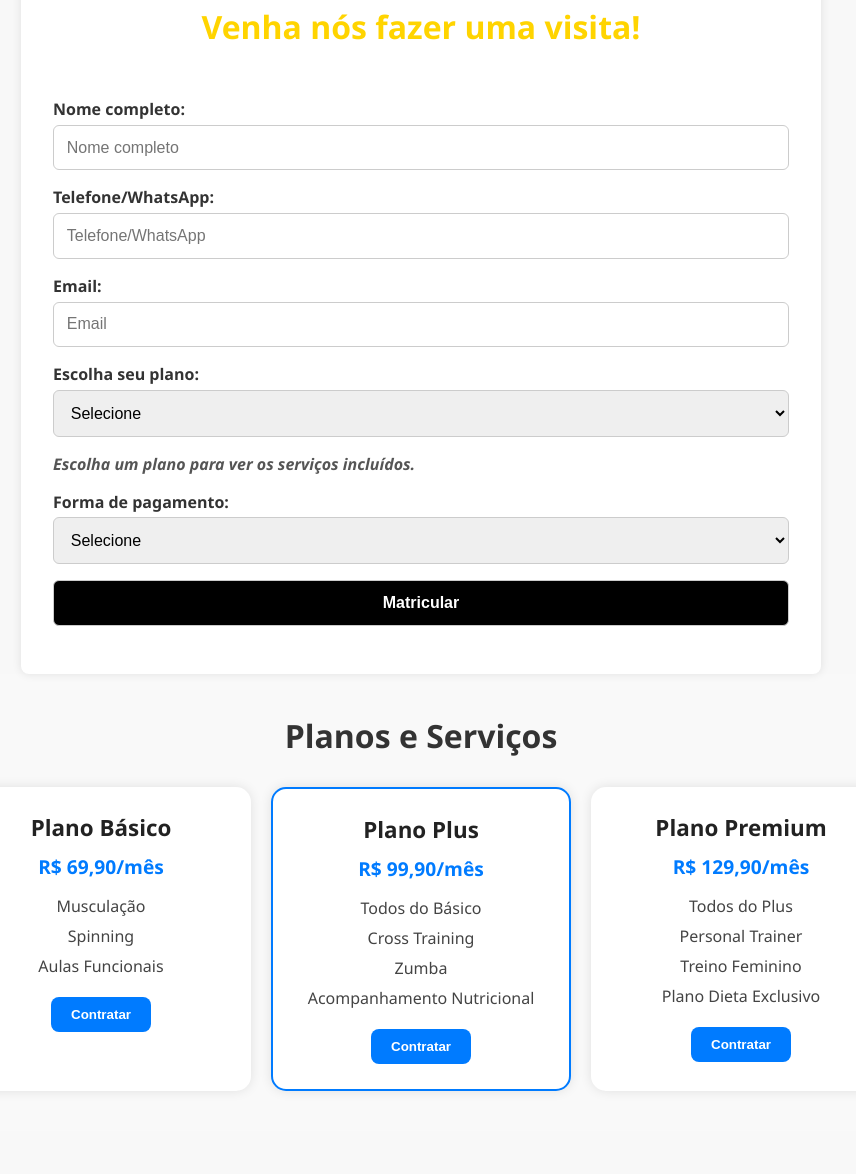
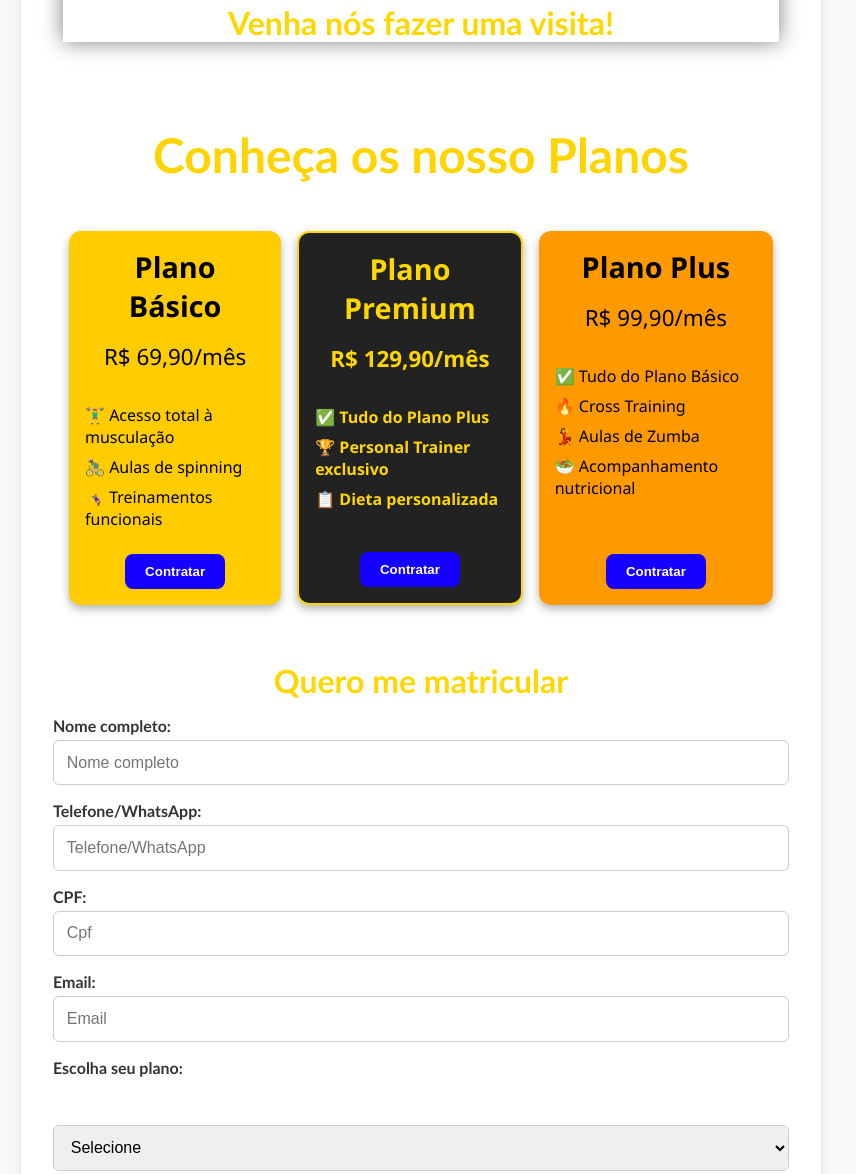
Before and after one commit to devgabrielbarbosa/Academia-Corpo-Perfeito-, a plain HTML site: page academia/index.html in a window 1280 px wide. Shown: the part 1067-2241 px from the top of the page, without its empty margins (219-1075 px from the left). Drawn offline with Linux system fonts and the light colour scheme.

Commit message:
Atualização no sistema e implementação de novass funcionalidade do chat

```diff
--- a/academia/index.html
+++ b/academia/index.html
@@ -63,19 +63,60 @@
       loading="lazy"
       referrerpolicy="no-referrer-when-downgrade">
     </iframe>
-
+  <h2>Venha nós fazer uma visita!</h2>
   </div>
-  <h2>Venha nós fazer uma visita!</h2>
+<br>
+<br>
 </section>
 
 
-      </div>
-      <form id="form-matricula">
+      </div id="planos">
+      <h1>Conheça os nosso Planos</h1>
+    <section class="planos-container">
+  <div class="card-plano plano-basico" id="plano-basico">
+    <h3>Plano Básico</h3>
+    <p class="preco">R$ 69,90/mês</p>
+    <ul>
+      <li>🏋️‍♂️ Acesso total à musculação</li>
+      <li>🚴‍♂️ Aulas de spinning</li>
+      <li>🤸‍♀️ Treinamentos funcionais</li>
+    </ul>
+    <button class="btn-contratar" onclick="contratarPlano('plano-basico')">Contratar</button>
+  </div>
+
+  <div class="card-plano plano-premium" id="plano-premium">
+    <h3>Plano Premium</h3>
+    <p class="preco">R$ 129,90/mês</p>
+    <ul>
+      <li>✅ Tudo do Plano Plus</li>
+      <li>🏆 Personal Trainer exclusivo</li>
+      <li>📋 Dieta personalizada</li>
+    </ul>
+    <button class="btn-contratar" onclick="contratarPlano('plano-premium')">Contratar</button>
+  </div>
+  <div class="card-plano plano-plus destaque" id="plano-plus">
+    <h3>Plano Plus</h3>
+    <p class="preco">R$ 99,90/mês</p>
+    <ul>
+      <li>✅ Tudo do Plano Básico</li>
+      <li>🔥 Cross Training</li>
+      <li>💃 Aulas de Zumba</li>
+      <li>🥗 Acompanhamento nutricional</li>
+    </ul>
+    <button class="btn-contratar" onclick="contratarPlano('plano-plus')">Contratar</button>
+  </div>
+
+</section>
+
+      <form >
+        <h2 id="form-matricula">Quero me matricular</h2>
         <label for="nome">Nome completo:</label>
         <input type="text" id="nome" placeholder="Nome completo" required />
 
         <label for="telefone">Telefone/WhatsApp:</label>
         <input type="text" id="telefone" placeholder="Telefone/WhatsApp" required />
+          <label for="CPF">CPF:</label>
+        <input type="number" id="cpf" placeholder="Cpf" required />
 
         <label for="email">Email:</label>
         <input type="email" id="email" placeholder="Email" required />
@@ -88,7 +129,7 @@
 </select>
 
 
-<div id="servicos-plano"></div>
+        <div id="servicos-plano"></div>
         <div id="servicos-plano" style="margin-bottom: 1rem; font-weight: bold; font-style: italic; color: #555;">
           Escolha um plano para ver os serviços incluídos.
         </div>
@@ -105,46 +146,7 @@
       </form>
     </section>
 
-    <!-- Planos e Serviços -->
-    <section id="planos" class="secao-planos">
-      <h2>Planos e Serviços</h2>
-      <div class="cards-planos">
-        <div class="card-plano" id="plano-basico">
-          <h3>Plano Básico</h3>
-          <p class="preco">R$ 69,90/mês</p>
-          <ul>
-            <li>Musculação</li>
-            <li>Spinning</li>
-            <li>Aulas Funcionais</li>
-          </ul>
-          <button class="btn-contratar" onclick="contratarPlano('plano-basico')">Contratar</button>
-        </div>
 
-        <div class="card-plano destaque" id="plano-plus">
-          <h3>Plano Plus</h3>
-          <p class="preco">R$ 99,90/mês</p>
-          <ul>
-            <li>Todos do Básico</li>
-            <li>Cross Training</li>
-            <li>Zumba</li>
-            <li>Acompanhamento Nutricional</li>
-          </ul>
-          <button class="btn-contratar" onclick="contratarPlano('plano-plus')">Contratar</button>
-        </div>
-
-        <div class="card-plano" id="plano-premium">
-          <h3>Plano Premium</h3>
-          <p class="preco">R$ 129,90/mês</p>
-          <ul>
-            <li>Todos do Plus</li>
-            <li>Personal Trainer</li>
-            <li>Treino Feminino</li>
-            <li>Plano Dieta Exclusivo</li>
-          </ul>
-          <button class="btn-contratar" onclick="contratarPlano('plano-premium')">Contratar</button>
-        </div>
-      </div>
-    </section>
 
     <!-- Serviços oferecidos -->
     <section class="servicos" id="servicos" aria-labelledby="titulo-servicos">
@@ -157,7 +159,6 @@
         <li><span>🏃‍♀️</span> Aulas Funcionais</li>
         <li><span>🥗</span> Acompanhamento Nutricional</li>
         <li><span>👨‍🏫</span> Personal Trainer</li>
-        <li><span>👩‍🦰</span> Treino Feminino</li>
       </ul>
     </section>
     <section>
--- a/css/client.css
+++ b/css/client.css
@@ -8,7 +8,7 @@
 }
 
 body {
-  font-family: 'Segoe UI', Tahoma, Geneva, Verdana, sans-serif;
+  font-family: 'Trebuchet MS', 'Lucida Sans Unicode', 'Lucida Grande', 'Lucida Sans', Arial, sans-serif;
   background: #f8f8f8;
 }
 
@@ -33,7 +33,15 @@ img {
   cursor: pointer;
   user-select: none;
 }
-
+h1{
+  text-align: center;
+  font-size: 3rem;
+  margin-top: 20px;
+  color: #ffd400;
+}
+h2{
+  margin-bottom: 20px;
+}
 .nav-bar {
   display: flex;
   align-items: center;
@@ -144,8 +152,10 @@ nav a:focus {
   z-index: 10;
 }
 
-.container h3 {
+.container h2 {
+  color: #FFD700;
   margin-bottom: 1rem;
+  font-size: 2rem;
 }
 
 form label {
@@ -262,32 +272,35 @@ form button:disabled {
 /* ================================
    PLANOS-OFERECIDOS
 ================================= */
-.secao-planos {
-  padding: 40px 20px;
-  background: #f9f9f9;
-  text-align: center;
+
+/* Cores diferentes */
+#planos{
+  margin-top: 3rem;
 }
-
-.secao-planos h2 {
-  font-size: 2rem;
-  margin-bottom: 30px;
-  color: #333;
+#planos h1 {
+  color: #FFD700;
 }
-
-.cards-planos {
+.planos-container {
+  margin-top: 2rem;
+  width: 100%;
   display: flex;
-  flex-wrap: wrap;
   justify-content: center;
-  gap: 20px;
+  gap: 1rem;
+  padding: 1rem;
+  color: #fff;
+  font-family: 'Segoe UI', Tahoma, Geneva, Verdana, sans-serif;
 }
 
 .card-plano {
-  background: #fff;
-  border-radius: 15px;
-  padding: 25px;
-  width: 300px;
-  box-shadow: 0 0 12px rgba(0,0,0,0.1);
+  background-color: #1c1c1c;
+  border-radius: 12px;
+  box-shadow: 0 4px 12px rgba(0,0,0,0.4);
+  padding: 2rem;
+  max-width: 300px;
   transition: transform 0.3s ease;
+  display: flex;
+  flex-direction: column;
+  align-items: center;
 }
 
 .card-plano:hover {
@@ -295,31 +308,81 @@ form button:disabled {
 }
 
 .card-plano h3 {
-  font-size: 1.4rem;
-  color: #222;
-  margin-bottom: 10px;
+  font-size: 1.8rem;
+  margin-bottom: 1rem;
 }
 
 .card-plano .preco {
-  font-size: 1.2rem;
-  font-weight: bold;
-  color: #007bff;
-  margin-bottom: 15px;
+  font-size: 1.4rem;
+  color: var(--cor-destaque);
+  margin-bottom: 1rem;
 }
 
 .card-plano ul {
   list-style: none;
   padding: 0;
-  margin: 0 0 20px;
+  margin: 1rem 0;
+  text-align: left;
 }
 
 .card-plano ul li {
-  margin: 8px 0;
-  color: #444;
+  margin-bottom: 0.5rem;
+  font-size: 1rem;
 }
 
 .btn-contratar {
-  background: #007bff;
+  margin-top: auto;
+  background-color: var(--cor-destaque);
+  color: #000;
+  border: none;
+  border-radius: 8px;
+  padding: 0.6rem 1.5rem;
+  font-weight: bold;
+  cursor: pointer;
+  transition: background-color 0.3s;
+}
+
+.btn-contratar:hover {
+  background-color: #e6c200;
+}
+
+/* Cores personalizadas para cada plano */
+.plano-basico {
+  background: #ffcc00; /* Amarelo vibrante */
+  color: #000;         /* Texto preto para contraste */
+}
+
+.plano-plus {
+  background: #ff9900; /* Laranja forte */
+  color: #000;
+}
+
+.plano-premium {
+  background: #222222; /* Preto quase total */
+  color: #FFD700;      /* Dourado no texto */
+  font-weight: bold;
+  border: 2px solid #FFD700;
+}
+.plano-basico,
+.plano-plus,
+.plano-premium {
+  padding: 1rem;
+  border-radius: 12px;
+  box-shadow: 0 4px 10px rgba(0,0,0,0.3);
+  transition: transform 0.2s ease;
+  text-align: center;
+}
+
+.plano-basico:hover,
+.plano-plus:hover,
+.plano-premium:hover {
+  transform: scale(1.03);
+  cursor: pointer;
+}
+
+
+.btn-contratar {
+  background: #1500ff;
   color: white;
   padding: 10px 20px;
   border: none;
@@ -331,10 +394,6 @@ form button:disabled {
 
 .btn-contratar:hover {
   background: #0056b3;
-}
-
-.destaque {
-  border: 2px solid #007bff;
 }
 
 /* ================================
@@ -449,11 +508,12 @@ footer {
   color: #000000;
 }
 
-.mapa-localizacao h2 {
+ h2 {
   font-size: 2rem;
   margin-bottom: 10px;
   color: #FFD400; /* amarelo estilo Smart Fit */
   margin: 40px;
+  text-align: center;
 }
 
 .mapa-container {
@@ -561,6 +621,9 @@ footer {
     z-index: 100;
     width: 100%;
   }
+  h1, h2{
+    font-size: 2rem;
+  }
 
   nav.show {
     display: flex;
@@ -619,6 +682,19 @@ footer {
   width: 100%;
   box-shadow: 0 0 20px rgba(0, 0, 0, 0.5);
 }
+.planos-container {
+  display: flex;
+  flex-direction: column;
+  margin-top: 2rem;
+  margin: 0 auto;
+  width: 300px;
+  display: flex;
+  justify-content: center;
+  gap: 1rem;
+  padding: 1rem;
+  color: #fff;
+  font-family: 'Segoe UI', Tahoma, Geneva, Verdana, sans-serif;
+}
 
 }
 
--- a/js/chat.js
+++ b/js/chat.js
@@ -35,8 +35,31 @@ btnToggle.addEventListener("click", () => {
   } else {
     chatbot.style.display = "flex";
     inputChat.focus();
+
+    // Só mostrar a mensagem se ainda não tiver nenhuma
+    if (divMensagens.children.length === 0) {
+      iniciarChat(); // 👈 mensagem de boas-vindas
+    }
   }
 });
+
+
+// Ao abrir o chat
+function iniciarChat() {
+  exibirMensagemBot("Olá! Eu sou o MaxFit, seu assistente virtual da Academia Corpo Perfeito. 💪 Em que posso te ajudar?");
+}
+
+// Exibe a mensagem
+function exibirMensagemBot(mensagem) {
+  const chat = document.getElementById("chat-messages"); // Corrigido aqui!
+  const div = document.createElement("div");
+  div.className = "chat-msg bot";
+  div.innerText = mensagem;
+  chat.appendChild(div);
+  chat.scrollTop = chat.scrollHeight;
+}
+
+
 
 // Função para adicionar mensagem na tela
 function adicionarMensagem(texto, classe) {
@@ -182,7 +205,9 @@ if (p.includes("quebrado") || p.includes("quebrados") || p.includes("quebrada"))
   if (p.includes("chatbot") || p.includes("funciona o chat")) {
     return "Sou seu assistente virtual para tirar dúvidas rápidas sobre a academia. 😄";
   }
-
+    if (p.includes("obrigado") || p.includes("muito obrigado")) {
+    return "Por nada! qual quer coisa estamos smp a disposição.😄";
+  }
   // Resposta padrão para perguntas não reconhecidas
   return "Desculpe, não entendi sua pergunta. Tente reformular ou pergunte sobre horários, planos, aulas ou equipamentos.";
 }
@@ -195,9 +220,24 @@ async function enviarMensagem() {
   adicionarMensagem(texto, "user");
   inputChat.value = "";
 
+  // Mostrar "Digitando..." antes da resposta real
+  adicionarMensagem("Digitando...", "bot");
+
   const resposta = await processarPergunta(texto);
-  adicionarMensagem(resposta, "bot");
+
+  setTimeout(() => {
+    // Remover a mensagem "Digitando..."
+    const todasMsgs = divMensagens.querySelectorAll(".chat-msg.bot");
+    const ultima = todasMsgs[todasMsgs.length - 1];
+    if (ultima && ultima.textContent === "Digitando...") {
+      ultima.remove();
+    }
+
+    // Adicionar a resposta real
+    adicionarMensagem(resposta, "bot");
+  }, 2000);
 }
+
 
 btnEnviar.addEventListener("click", enviarMensagem);
 inputChat.addEventListener("keydown", (e) => {
--- a/js/client.js
+++ b/js/client.js
@@ -57,11 +57,12 @@ form.addEventListener('submit', async e => {
   const nome  = document.getElementById('nome').value.trim();
   const tel   = document.getElementById('telefone').value.trim();
   const email = document.getElementById('email').value.trim();
+  const cpf = document.getElementById('cpf').value;
   const pagamento = document.getElementById('pagamento').value;
   const idPlano   = selectPlanos.value;
   const txtPlano  = selectPlanos.options[selectPlanos.selectedIndex].text;
 
-  if (!nome||!tel||!email||!pagamento||!idPlano) {
+  if (!nome||!tel||!email||!cpf||!pagamento||!idPlano) {
     return alert("Preencha todos os campos e escolha um plano.");
   }
 
@@ -70,6 +71,7 @@ form.addEventListener('submit', async e => {
       nome,
       telefone: tel,
       email,
+      cpf,
       formaPagamento: pagamento,
       planoId: idPlano,
       planoNome: txtPlano,
```
Also changed, not shown: academia/admin.html (+1 -0 lines), js/admin.js (+9 -5 lines).
